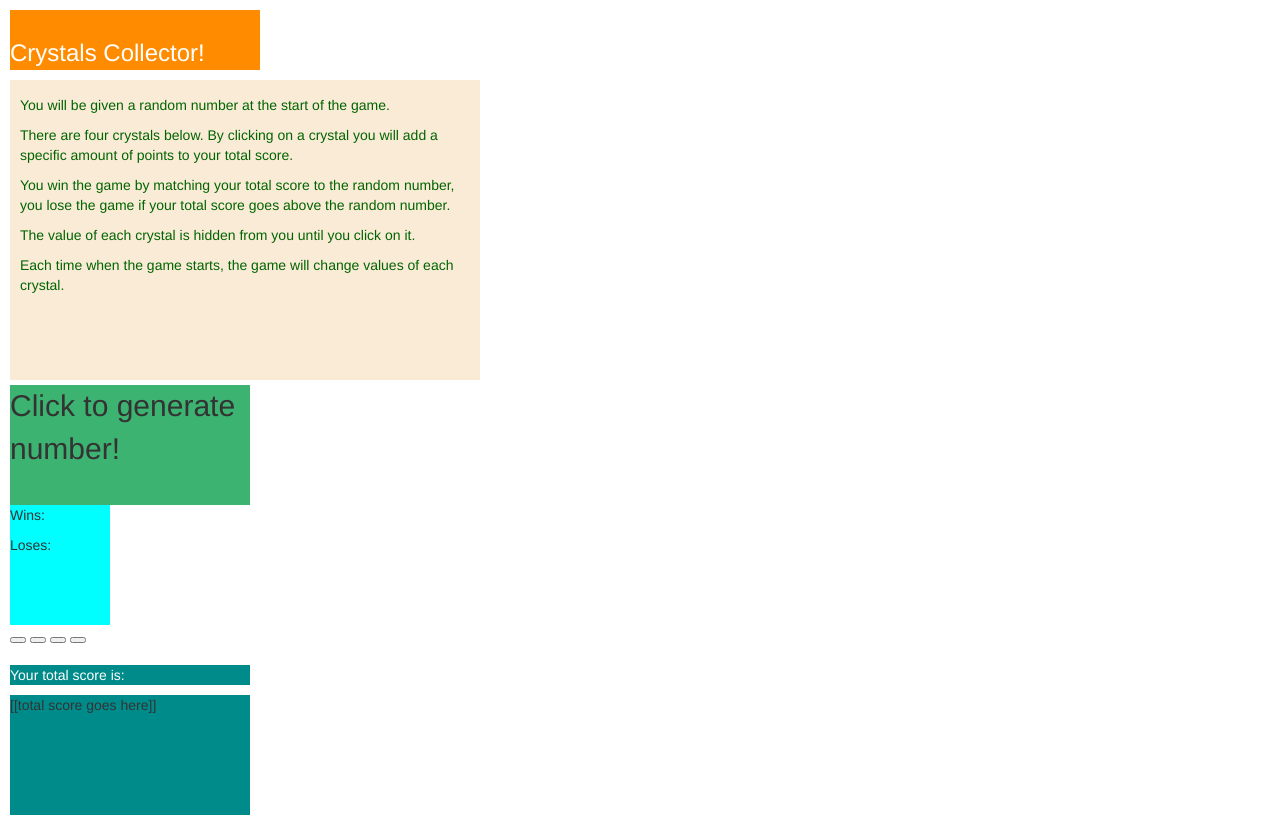
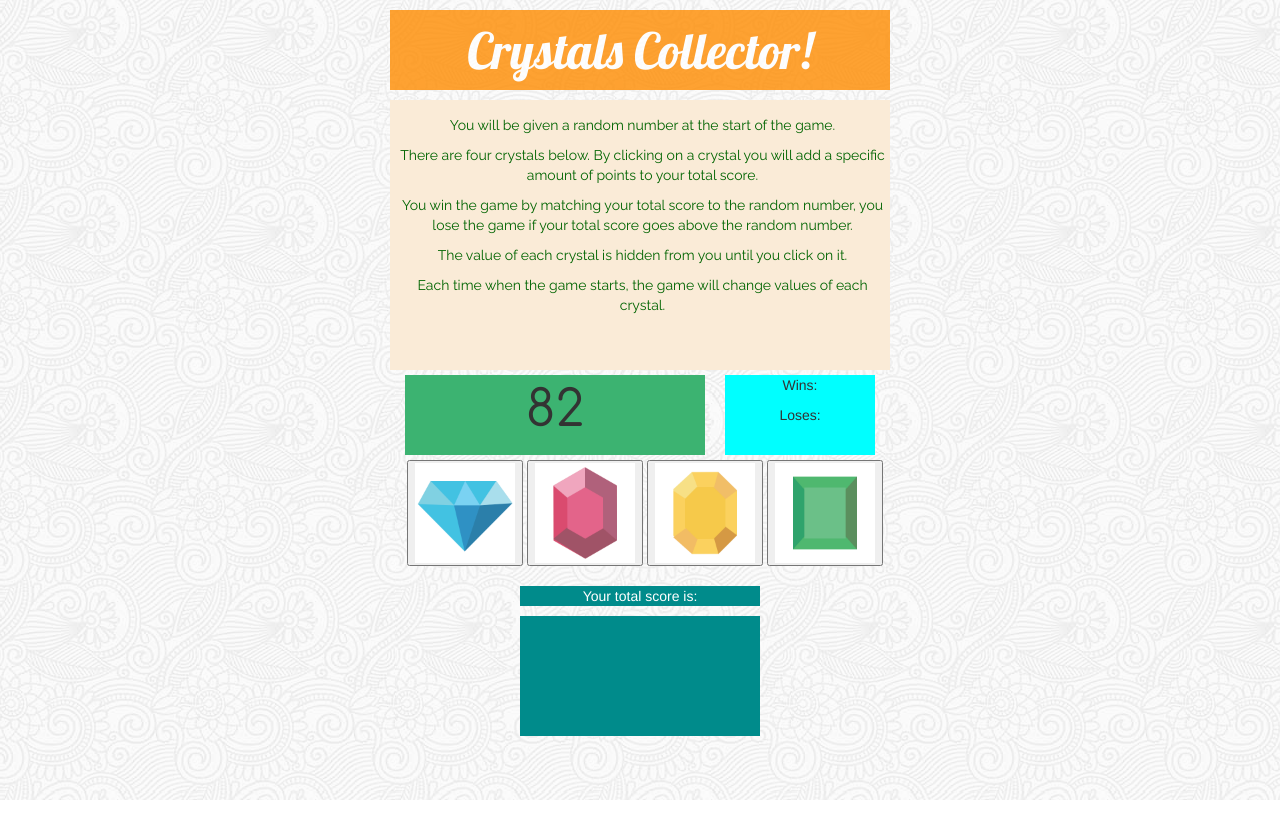
Before and after one commit to ralrwais/week-4-game, a plain HTML site: page index.html in a window 1280 px wide. Drawn offline with nearby package versions, Linux system fonts and the light colour scheme.

Commit message:
Latest n Greatest

```diff
--- a/assets/css/style.css
+++ b/assets/css/style.css
@@ -1,73 +1,125 @@
 
-body { background-image: url ("https://goo.gl/images/TIQVwN")
+body { 	align-self: center;
+		background-image: url ("https://goo.gl/images/TIQVwN")
 		background-size: 2000px;
+		background-image: url("../images/symphony.png");
+}
+.content {
+
+			text-align: center;
+
 }
 
 .box1 {
-		margin-left: 10px;
+		display: block;
+		margin-right: auto;
+		margin-left: auto;
 		margin-top: 10px;
-		padding-top: 10px;
-		padding-bottom: 30px;
+		padding-top: 5px;
+		padding-bottom: 20px;
 		background-color: #FF8C00;
 		color: #ffffff;
-		width: 250px;
-		height: 60px;
+		width: 500px;
+		height: 80px;
+		font-family: 'Lobster', cursive;
+		font-size: 50px;
+		opacity: .8;
 
 
 }
 .box2 {
-		margin-left: 10px;
+
+		display: block;
+		margin-right: auto;
+		margin-left: auto;
 		margin-top: 10px;
+		padding-right: 5px;
 		padding-left: 10px;
 		padding-top: 15px;
-		padding-bottom: 15px;
-		height: 300px;
-		width: 470px;
+		height: 270px;
+		width: 500px;
 		background-color: #FAEBD7;
 		color: 	#006400;
+		text-align: center;
+		font-family: 'Raleway', sans-serif;
+		font-size: 14px;
 
 
 }
+.container {
+
+		width: 500px;
+		display: block;
+		margin-right: auto;
+		margin-left: auto;
+}
 .box3 {
-		margin-left: 10px;
+		display: inline;
+		float: left;
 		margin-top: 5px;
-		width: 240px;
-		height: 120px;
+		width: 300px;
+		height: 80px;
 		background-color: #3CB371;
-		font-size: 30px;
+		font-size: 50px;
+		font-family: 'Comfortaa', cursive;
 
 
 
 
 }
 .box4 {
-
-		height: 120px;
-		width: 100px;
-		margin-left: 10px;
-
+		display: inline;
+		float: right;
+		height: 80px;
+		width: 150px;
+		margin-top: 5px;
 		background-color: #00FFFF;
 
 }
-.box5 {
+.box5 { display: block;
+		margin-right: auto;
+		margin-left: auto;
 		height: 20px;
 		width:240px ;
-		margin-left: 10px;
 		background-color: #008B8B;
 		color: #ffffff;
 
 
 }
-.box6 {
+.box6 { display: block;
+		margin-right: auto;
+		margin-left: auto;
 		height: 120px;
-		width:240px ;
-		margin-left: 10px;
+		width:240px;
 		margin-top: 10px;
+		font-size: 40px;
 		background-color: #008B8B;
+		font-family: 'Comfortaa', cursive;
+		padding-top: 20px;
 
 
 
 }
-.row {
+.row {	display: block;
+		margin-right: auto;
+		margin-left: auto;
 		margin-left: 10px;
+		margin-top: 5px;
+
 }
+.gem1 > img {
+		width: 100px;
+		height:100px;
+}
+.gem2 > img {
+		width: 100px;
+		height:100px;
+}
+.gem3 > img {
+		width: 100px;
+		height:100px;
+}
+.gem4 > img {
+		width: 100px;
+		height:100px;
+}
--- a/index.html
+++ b/index.html
@@ -6,6 +6,7 @@
 </head>
 
 <link rel="stylesheet" href="https://maxcdn.bootstrapcdn.com/bootstrap/3.3.6/css/bootstrap.min.css" integrity="sha384-1q8mTJOASx8j1Au+a5WDVnPi2lkFfwwEAa8hDDdjZlpLegxhjVME1fgjWPGmkzs7" crossorigin="anonymous">
+<link href="https://fonts.googleapis.com/css?family=Bangers|Comfortaa|Lobster|Luckiest+Guy|Raleway|Sigmar+One|VT323" rel="stylesheet">
 <link rel="stylesheet" type="text/css" href="assets/css/style.css">
 
 
@@ -16,7 +17,7 @@
 <body>
 <!--create a div w/ class box1 that titles the game "Crystals Collector"-->
 
-	<div class="box1"><h3>Crystals Collector!</h3> </div>
+	<div class="content"><div class="box1">Crystals Collector!</div>
 
 <!--create a div w/ class box2 that explains the instructions of the game-->
 
@@ -25,20 +26,21 @@
 
 <!--create a div w/ class box3 that generates a ranodm number between 19-120 every time the game restarts-->
 
-	<div class="box3">Click to generate number!</div>
+	<div class="container"><div class="box3"></div>
 
 
 <!--create a div on the same row as as box3 w/ class box4 that generates to values: "wins: " and "loses: "
 also resets everytime game resets-->
 
-	<div class="box4"><p>Wins:   </p><p>Loses:  </p></div>
+	<div class="box4"><p>Wins:<span class="win"></span></p><p>Loses:<span  class="lose"></span></p></div> </div>
 
 <!--create four buttons w/ classes gem1, gem2, gem3, gem4, that generate random values between 1 and 12 each time the game resets-->
 
-	<div class="row"><button class="gem1"> </button>
-	<button class="gem2"></button>
-	<button class="gem3"></button>
-	<button class="gem4"></button></div>
+	<div class="row">
+	<button class="gem1"><img src="assets/images/crstal1.png"> </button>
+	<button class="gem2"><img src="assets/images/crstal2.png"></button>
+	<button class="gem3"><img src="assets/images/crstal3.png"></button>
+	<button class="gem4"><img src="assets/images/Pasted image at 2017_02_18 12_33 PM.png"></button></div>
 
 <!--create a div with class box5 that states "Your Score Is:"-->
 
@@ -46,65 +48,72 @@ also resets everytime game resets-->
 
 <!--create a div with class box6 that adds the values of buttons 1-4 when clicked. Resets to 0 when game restarts-->
 
-	<div class="box6">[[total score goes here]]</div>
+	<div class="box6"></div></div>
 
 
 <script src="https://code.jquery.com/jquery-3.1.1.min.js"></script>
 <script type="text/javascript">
 
-var number = [];
 
-	for (var i=0; i<number.length; i++){
-		var random = $("<div>")
 
-		random.addClass("box3");}
 
-		var random =
-		$(".box3").on("click", function() {
+		var wins = 0;
+		var loses =0;
 		var random = Math.floor(Math.random() * 120) + 19;
 		$(".box3").html(random);
 
-		})
+		var gem1 = Math.floor(Math.random() * 12) + 1;
+		var gem2 = Math.floor(Math.random() * 12) + 1;
+		var gem3 = Math.floor(Math.random() * 12) + 1;
+		var gem4 = Math.floor(Math.random() * 12) + 1;
+		var final = 0;
 
 
 
-var numbers = ["1", "2", "3", "4", "5", "6", "7", "8", "9", "10", "11", "12"];
 
- 	for (var i=0; i<numbers.length; i++)
- 	{
- 		var buttons = $("<button>");
+		$(".gem1").on("click", function() {
+ 		 final = final + gem1;
+ 		 console.log(final);
+		$(".box6").html(final);
+		if (final === random) {
+			wins++;
+			$(".win").html(wins); }
+			else if (final > random) {
+			loses++;
+			$(".lose").html(loses); }})
 
- 		buttons.addClass("gem1 gem2 gem3 gem4");}
+		$(".gem2").on("click", function() {
+ 		 final = final + gem2;
+ 		 console.log(final);
+ 		 $(".box6").html(final);
+ 		 if (final === random) {
+			wins++;
+			$(".win").html(wins);   }
+			else if (final > random) {
+			loses++;
+			$(".lose").html(loses); }})
 
- 		var buttons =
- 		$(".gem1").on("click", function() {
- 			var buttons = Math.floor(Math.random() * 12) + 1;
- 			$(".gem1").html(buttons);
+		$(".gem3").on("click", function() {
+ 		 final = final + gem3;
+ 		 console.log(final);
+ 		 $(".box6").html(final);
+ 		 if (final === random) {
+			wins++;
+			$(".win").html(wins);   }
+			else if (final > random) {
+			loses++;
+			$(".lose").html(loses); }})
 
- 		})
-
- 		var buttons =
- 		$(".gem2").on("click", function() {
- 			var buttons = Math.floor(Math.random() * 12) + 1;
- 			$(".gem2").html(buttons);
-
- 		})
-
- 		var buttons =
- 		$(".gem3").on("click", function() {
- 			var buttons = Math.floor(Math.random() * 12) + 1;
- 			$(".gem3").html(buttons);
-
- 		})
-
-
- 		var buttons =
 		$(".gem4").on("click", function() {
- 			var buttons = Math.floor(Math.random() * 12) + 1;
- 			$(".gem4").html(buttons);
-
- 		})
-
+ 		 final = final + gem4;
+ 		 console.log(final);
+ 		 $(".box6").html(final);
+ 		 if (final === random) {
+			wins++;
+			$(".win").html(wins);  }
+			else if (final > random) {
+			loses++;
+			$(".lose").html(loses); }})
 
 
 
```
Also changed, not shown: assets/images/Pasted image at 2017_02_18 12_33 PM.png (added), assets/images/crstal1.png (added), assets/images/crstal2.png (added), assets/images/crstal3.png (added), assets/images/symphony.png (added). Lines whose indentation alone changed are shown as unchanged.
